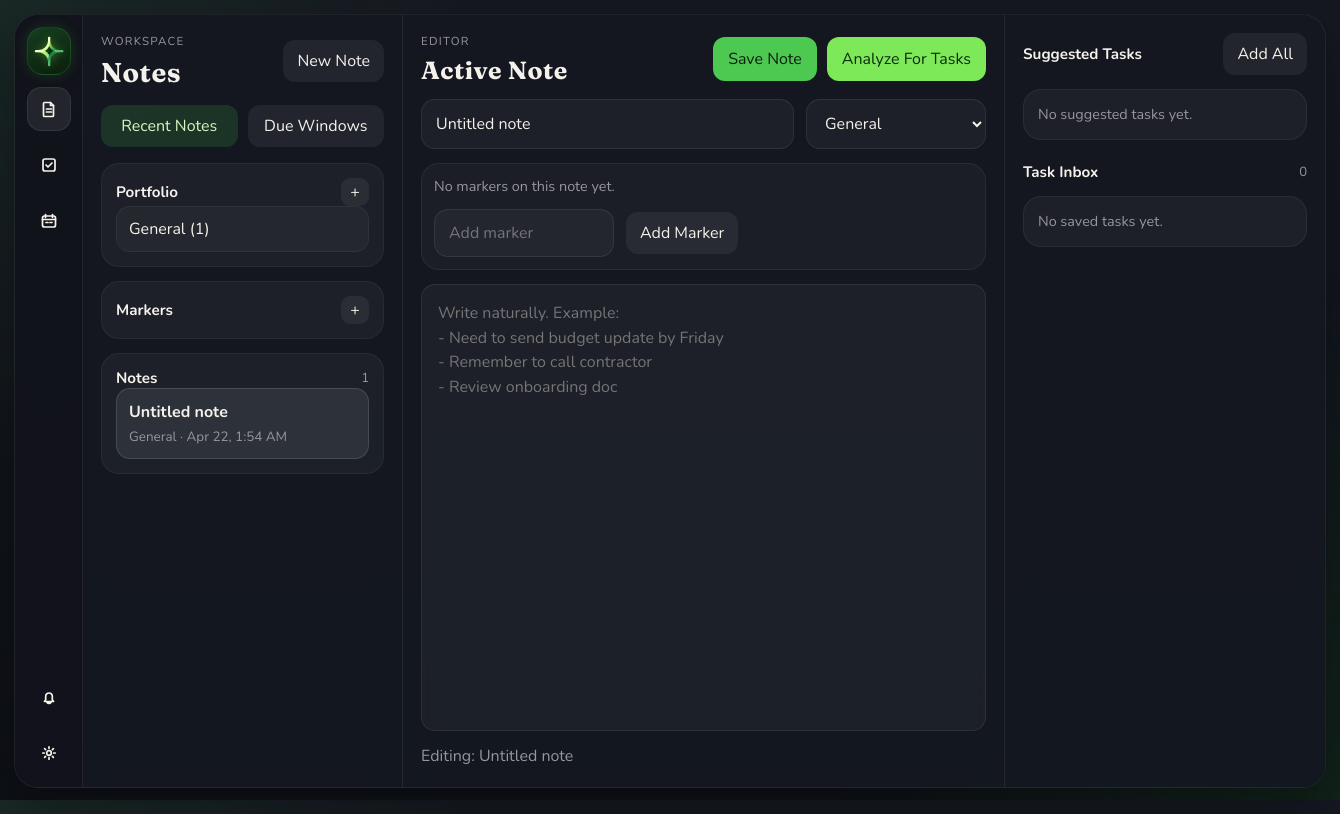
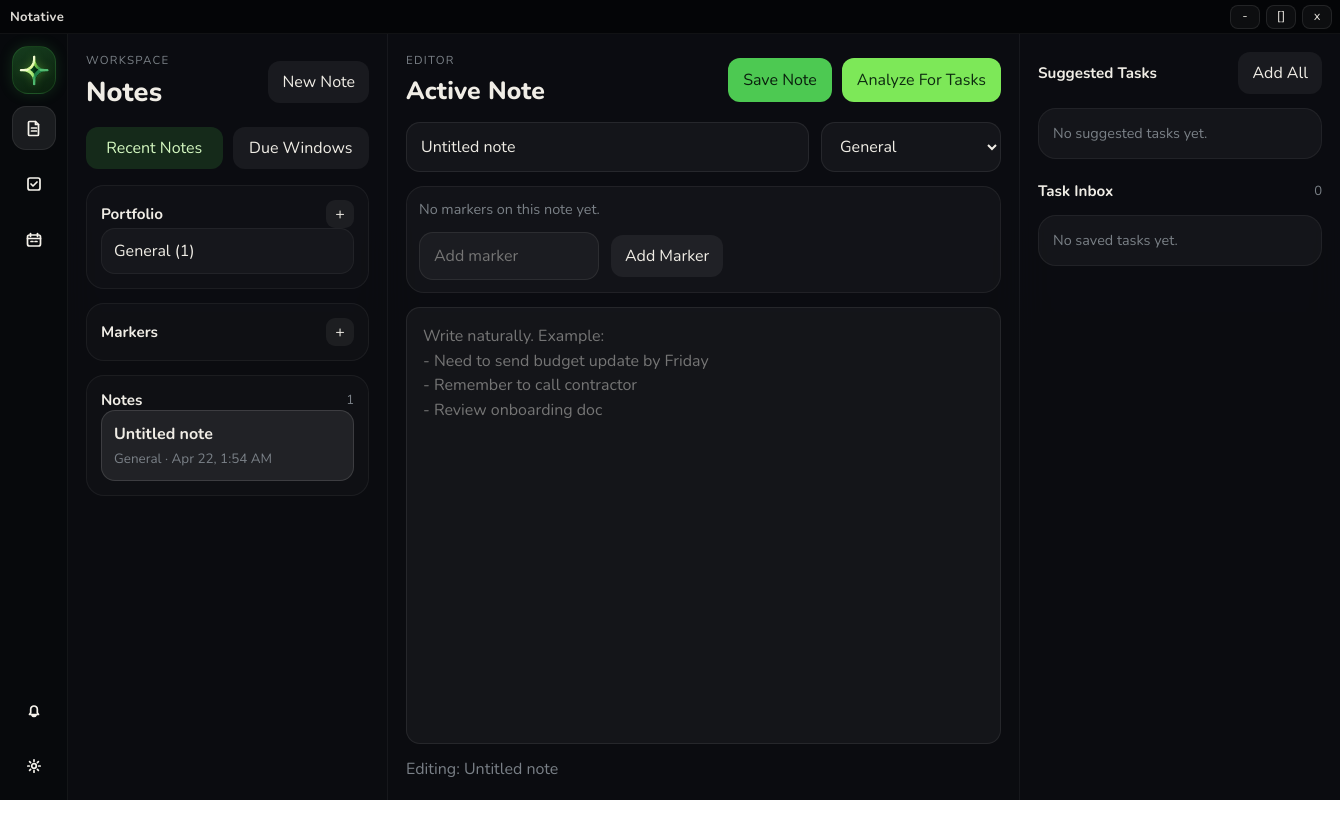
Before and after one commit to elijahenglish/Notative, an Electron app: page public/index.html in a window 1340 px wide. Drawn offline with nearby package versions, Linux system fonts and the light colour scheme.

Commit message:
Release 1.0.6 UI polish and fallback cleanup

```diff
--- a/electron/preload.js
+++ b/electron/preload.js
@@ -1,5 +1,8 @@
 const { contextBridge, ipcRenderer } = require("electron");
 
 contextBridge.exposeInMainWorld("notativeAPI", {
-  extractTasks: async (text) => ipcRenderer.invoke("notative:extractTasks", text)
+  extractTasks: async (text) => ipcRenderer.invoke("notative:extractTasks", text),
+  minimizeWindow: () => ipcRenderer.send("notative:windowMinimize"),
+  toggleWindowMaximize: () => ipcRenderer.send("notative:windowToggleMaximize"),
+  closeWindow: () => ipcRenderer.send("notative:windowClose")
 });
--- a/public/index.html
+++ b/public/index.html
@@ -13,6 +13,20 @@
     <link rel="stylesheet" href="styles.css" />
   </head>
   <body>
+    <header class="window-titlebar" aria-label="Window controls">
+      <div class="window-title">Notative</div>
+      <div class="window-controls" role="group" aria-label="Window buttons">
+        <button id="windowMinimizeButton" class="window-control-button" type="button" aria-label="Minimize">
+          <span aria-hidden="true">-</span>
+        </button>
+        <button id="windowMaximizeButton" class="window-control-button" type="button" aria-label="Maximize">
+          <span aria-hidden="true">[]</span>
+        </button>
+        <button id="windowCloseButton" class="window-control-button close-control" type="button" aria-label="Close">
+          <span aria-hidden="true">x</span>
+        </button>
+      </div>
+    </header>
     <div class="ambient"></div>
     <main class="app-shell desktop-shell">
       <aside class="icon-rail panel">
--- a/public/scripts/main.js
+++ b/public/scripts/main.js
@@ -82,6 +82,12 @@ function createNewNote() {
 }
 
 function connectEvents() {
+  if (desktopApi?.minimizeWindow && desktopApi?.toggleWindowMaximize && desktopApi?.closeWindow) {
+    elements.buttons.windowMinimize?.addEventListener("click", () => desktopApi.minimizeWindow());
+    elements.buttons.windowMaximize?.addEventListener("click", () => desktopApi.toggleWindowMaximize());
+    elements.buttons.windowClose?.addEventListener("click", () => desktopApi.closeWindow());
+  }
+
   for (const button of elements.railButtons) {
     button.addEventListener("click", () => {
       store.setActiveSection(button.dataset.section);
--- a/public/scripts/ui/elements.js
+++ b/public/scripts/ui/elements.js
@@ -34,6 +34,9 @@ export function getElements() {
       settings: document.getElementById("settingsDetail")
     },
     buttons: {
+      windowMinimize: document.getElementById("windowMinimizeButton"),
+      windowMaximize: document.getElementById("windowMaximizeButton"),
+      windowClose: document.getElementById("windowCloseButton"),
       newNote: document.getElementById("newNoteButton"),
       showRecentNotes: document.getElementById("showRecentNotesButton"),
       showDueWindows: document.getElementById("showDueWindowsButton"),
--- a/public/styles/components.css
+++ b/public/styles/components.css
@@ -1,3 +1,59 @@
+.window-titlebar {
+  position: fixed;
+  top: 0;
+  left: 0;
+  right: 0;
+  height: var(--titlebar-height);
+  display: flex;
+  align-items: center;
+  justify-content: space-between;
+  padding: 0 8px 0 10px;
+  background: rgba(5, 6, 8, 0.97);
+  border-bottom: 1px solid rgba(255, 255, 255, 0.05);
+  z-index: 100;
+  -webkit-app-region: drag;
+}
+
+.window-title {
+  font-size: 0.82rem;
+  font-weight: 700;
+  color: rgba(245, 242, 235, 0.9);
+  letter-spacing: 0.02em;
+  user-select: none;
+}
+
+.window-controls {
+  display: flex;
+  gap: 6px;
+  -webkit-app-region: no-drag;
+}
+
+.window-control-button {
+  width: 30px;
+  height: 24px;
+  border-radius: 8px;
+  border: 1px solid rgba(255, 255, 255, 0.09);
+  background: rgba(255, 255, 255, 0.04);
+  color: rgba(245, 242, 235, 0.92);
+  display: inline-flex;
+  align-items: center;
+  justify-content: center;
+  cursor: pointer;
+  line-height: 1;
+  font-size: 0.8rem;
+  transition: background-color 120ms ease, border-color 120ms ease;
+}
+
+.window-control-button:hover {
+  background: rgba(255, 255, 255, 0.1);
+  border-color: rgba(255, 255, 255, 0.16);
+}
+
+.close-control:hover {
+  background: rgba(203, 83, 70, 0.24);
+  border-color: rgba(203, 83, 70, 0.34);
+}
+
 .icon-rail {
   padding: 12px 10px;
   display: flex;
@@ -5,12 +61,13 @@
   justify-content: space-between;
   align-items: center;
   background: var(--panel-strong);
+  -webkit-app-region: no-drag;
   position: relative;
   z-index: 20;
   overflow: visible;
   border-right: 1px solid var(--panel-border);
-  border-top-left-radius: 24px;
-  border-bottom-left-radius: 24px;
+  border-top-left-radius: 0;
+  border-bottom-left-radius: 0;
 }
 
 .rail-stack {
@@ -32,6 +89,7 @@
   display: inline-flex;
   align-items: center;
   justify-content: center;
+  -webkit-app-region: no-drag;
   cursor: pointer;
   transition: transform 120ms ease, background-color 120ms ease, border-color 120ms ease;
 }
@@ -149,9 +207,9 @@
 .sidebar-top h1,
 .workspace-header h2 {
   margin-bottom: 0;
-  font-family: "Fraunces", serif;
-  font-weight: 700;
-  letter-spacing: 0.02em;
+  font-family: "Nunito", "Segoe UI", sans-serif;
+  font-weight: 800;
+  letter-spacing: 0.005em;
 }
 
 .sidebar-top h1 {
--- a/public/styles/responsive.css
+++ b/public/styles/responsive.css
@@ -13,8 +13,8 @@
     border-top: 1px solid var(--panel-border);
     border-right: 0;
     border-top-right-radius: 0;
-    border-bottom-left-radius: 24px;
-    border-bottom-right-radius: 24px;
+    border-bottom-left-radius: 0;
+    border-bottom-right-radius: 0;
   }
 
   .main-workspace {
@@ -31,7 +31,7 @@
   .desktop-shell.sidebar-hidden,
   .desktop-shell.detail-hidden,
   .desktop-shell.sidebar-hidden.detail-hidden {
-    width: min(100vw - 20px, 100%);
+    width: 100vw;
     grid-template-columns: 1fr;
     overflow: hidden;
   }
@@ -48,7 +48,7 @@
     padding: 10px;
     border-right: 0;
     border-bottom: 1px solid var(--panel-border);
-    border-top-right-radius: 24px;
+    border-top-right-radius: 0;
     border-bottom-left-radius: 0;
   }
 
@@ -71,8 +71,8 @@
   .detail-panel {
     border-bottom: 0;
     border-top-right-radius: 0;
-    border-bottom-left-radius: 24px;
-    border-bottom-right-radius: 24px;
+    border-bottom-left-radius: 0;
+    border-bottom-right-radius: 0;
   }
 
   .quick-actions,
--- a/public/styles/shell.css
+++ b/public/styles/shell.css
@@ -14,17 +14,18 @@
 }
 
 .desktop-shell {
-  width: min(1460px, calc(100vw - 28px));
-  min-height: calc(100vh - 28px);
-  margin: 14px auto;
+  width: 100vw;
+  height: calc(100dvh - var(--titlebar-height));
+  min-height: calc(100dvh - var(--titlebar-height));
+  margin: var(--titlebar-height) 0 0;
   display: grid;
   grid-template-columns: 68px 320px minmax(0, 1fr) 320px;
   gap: 0;
-  overflow: visible;
-  border: 1px solid var(--panel-border);
-  border-radius: 24px;
-  background: linear-gradient(180deg, rgba(20, 23, 31, 0.96), rgba(15, 17, 24, 0.96));
-  box-shadow: 0 18px 40px rgba(0, 0, 0, 0.28);
+  overflow: hidden;
+  border: 0;
+  border-radius: 0;
+  background: linear-gradient(180deg, rgba(10, 12, 15, 0.99), rgba(5, 6, 9, 0.99));
+  box-shadow: none;
 }
 
 .desktop-shell.sidebar-hidden {
@@ -72,7 +73,8 @@
 .main-workspace,
 .detail-panel {
   padding: 18px;
-  min-height: calc(100vh - 28px);
+  height: 100%;
+  min-height: 0;
   position: relative;
   z-index: 1;
 }
@@ -95,8 +97,8 @@
 }
 
 .detail-panel {
-  border-top-right-radius: 24px;
-  border-bottom-right-radius: 24px;
+  border-top-right-radius: 0;
+  border-bottom-right-radius: 0;
 }
 
 .workspace-view,
--- a/public/styles/tokens.css
+++ b/public/styles/tokens.css
@@ -1,12 +1,12 @@
 :root {
-  --bg-top: #151821;
-  --bg-bottom: #0d1016;
-  --panel: rgba(21, 24, 33, 0.88);
-  --panel-strong: rgba(18, 20, 28, 0.95);
-  --panel-soft: rgba(255, 255, 255, 0.04);
-  --panel-border: rgba(255, 255, 255, 0.07);
-  --text: #f5f2eb;
-  --muted: #98959f;
+  --bg-top: #0a0c0f;
+  --bg-bottom: #05060a;
+  --panel: rgba(12, 14, 18, 0.92);
+  --panel-strong: rgba(8, 10, 13, 0.97);
+  --panel-soft: rgba(255, 255, 255, 0.02);
+  --panel-border: rgba(255, 255, 255, 0.05);
+  --text: #f0ede6;
+  --muted: #7a8087;
   --primary: #4dc952;
   --primary-strong: #2d9e38;
   --accent: #7de858;
@@ -16,6 +16,7 @@
   --medium: #c2872d;
   --high: #cb5346;
   --success: #33c979;
+  --titlebar-height: 34px;
   --font-scale: 1;
 }
 
@@ -53,6 +54,7 @@ body[data-font-scale="large"] {
 html,
 body {
   height: 100%;
+  overflow: hidden;
 }
 
 body {
@@ -61,8 +63,8 @@ body {
   font-family: "Nunito", "Segoe UI", sans-serif;
   font-size: calc(16px * var(--font-scale));
   color: var(--text);
-  background: radial-gradient(circle at top left, rgba(61, 184, 74, 0.10), transparent 30%),
-    radial-gradient(circle at bottom right, rgba(22, 61, 30, 0.40), transparent 32%),
+  background: radial-gradient(circle at top left, rgba(61, 184, 74, 0.08), transparent 30%),
+    radial-gradient(circle at bottom right, rgba(13, 34, 18, 0.38), transparent 34%),
     linear-gradient(180deg, var(--bg-top), var(--bg-bottom));
 }
 
```
Also changed, not shown: electron/main.js (+32 -3 lines), package.json (+41 -2 lines), CHANGELOG.md (added), README.md, assets/notative.ico (added), assets/notativelogotransparent_grey.png (added), 2 other files.
